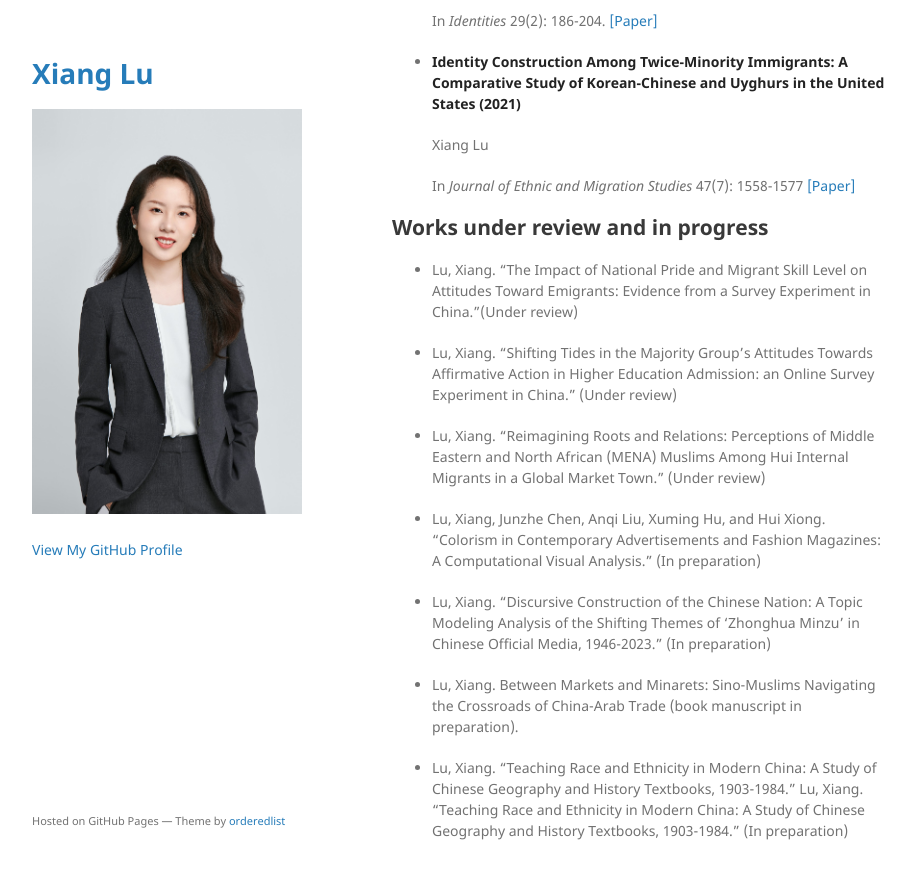
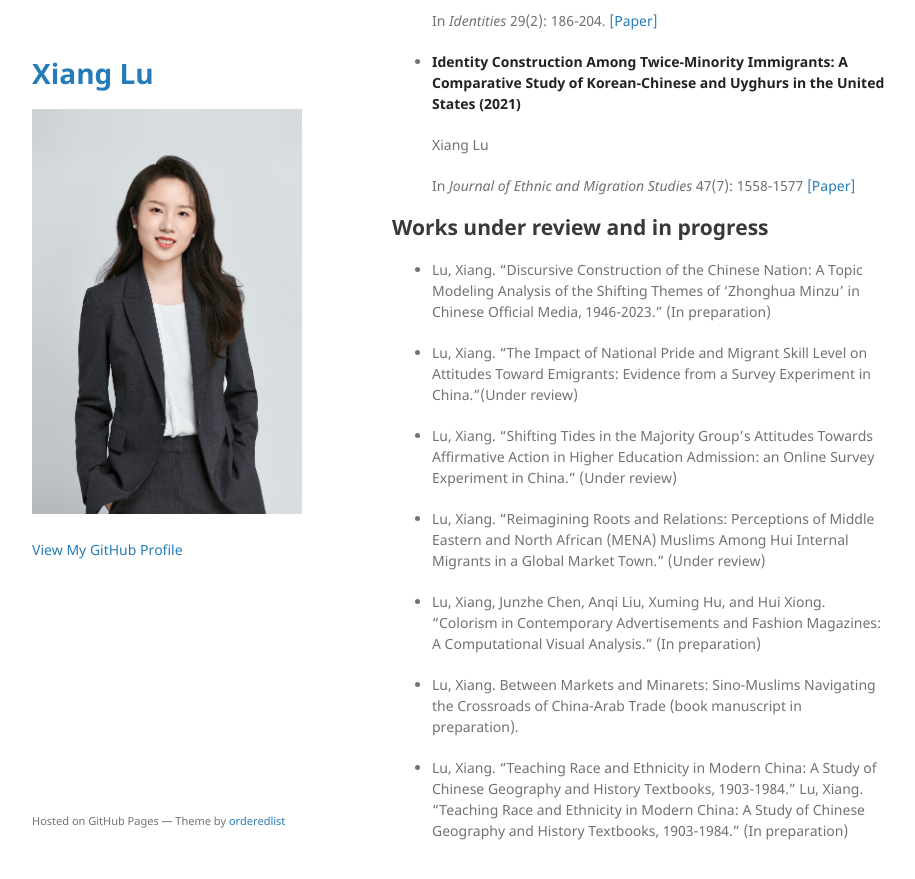
Before and after one commit to xianglusoc/xianglusoc.github.io, a Jekyll site: the page built from index.md, in a window 1280 px wide and 900 px high, scrolled down 1190 px. Shown: the top 879 px of the window, without its empty margins (178-1093 px from the left). Built offline with Jekyll 4.4.1, drawn with Linux system fonts in a browser that asks for light colours; our own code applies the rules of GitHub Pages for plain Markdown files; the repository's description, which GitHub fills in, is left out; part of the change alters nothing that is shown.

Commit message:
Update index.md

```diff
--- a/index.md
+++ b/index.md
@@ -49,6 +49,8 @@ Contact: xiang.lu@zju.edu.cn
 
 ## Works under review and in progress
 
+- Lu, Xiang. “Discursive Construction of the Chinese Nation: A Topic Modeling Analysis of the Shifting Themes of ‘Zhonghua Minzu’ in Chinese Official Media, 1946-2023.” (In preparation)
+
 - Lu, Xiang. “The Impact of National Pride and Migrant Skill Level on Attitudes Toward Emigrants: Evidence from a Survey Experiment in China.”(Under review)
 
 - Lu, Xiang. “Shifting Tides in the Majority Group’s Attitudes Towards Affirmative Action in Higher Education Admission: an Online Survey Experiment in China.” (Under review)
@@ -57,8 +59,6 @@ Contact: xiang.lu@zju.edu.cn
 
 - Lu, Xiang, Junzhe Chen, Anqi Liu, Xuming Hu, and Hui Xiong. “Colorism in Contemporary Advertisements and Fashion Magazines: A Computational Visual Analysis.” (In preparation)
 
-- Lu, Xiang. “Discursive Construction of the Chinese Nation: A Topic Modeling Analysis of the Shifting Themes of ‘Zhonghua Minzu’ in Chinese Official Media, 1946-2023.” (In preparation)
-
 - Lu, Xiang. Between Markets and Minarets: Sino-Muslims Navigating the Crossroads of China-Arab Trade (book manuscript in preparation).
 
 - Lu, Xiang. “Teaching Race and Ethnicity in Modern China: A Study of Chinese Geography and History Textbooks, 1903-1984.” Lu, Xiang. “Teaching Race and Ethnicity in Modern China: A Study of Chinese Geography and History Textbooks, 1903-1984.” (In preparation)
```
